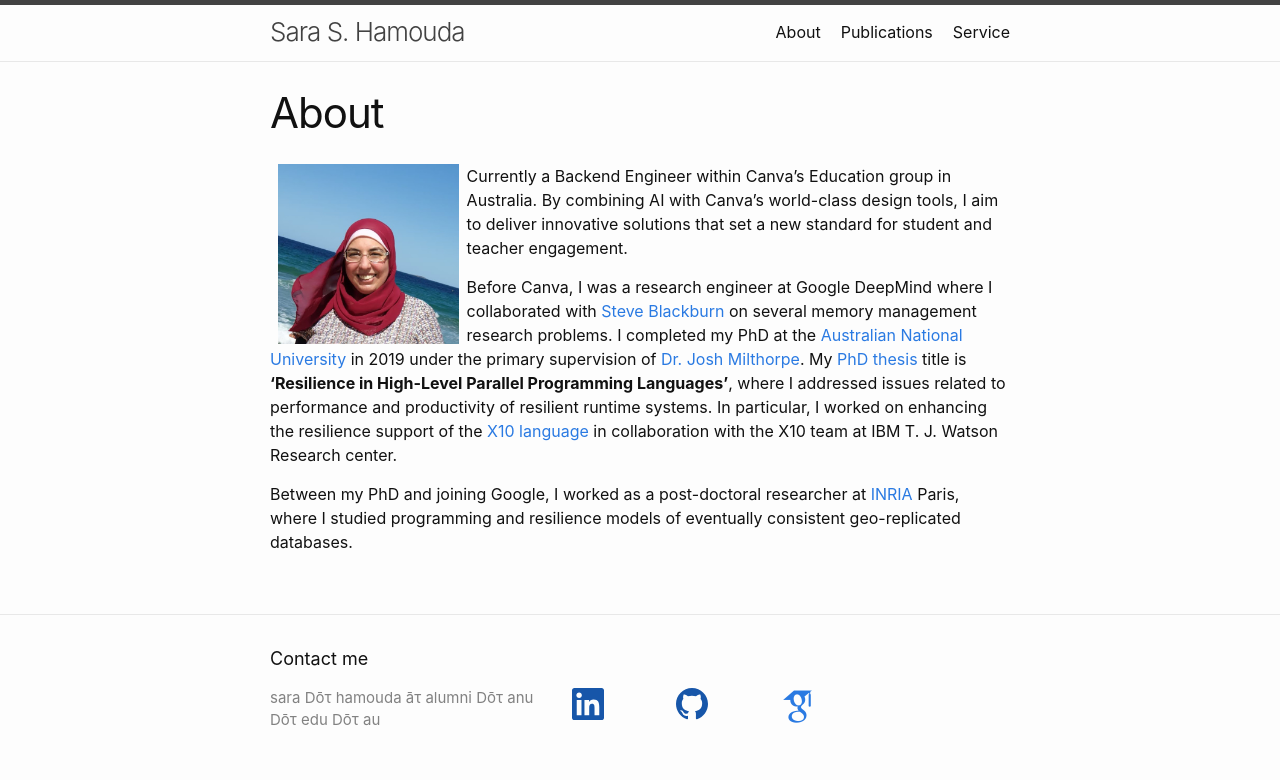
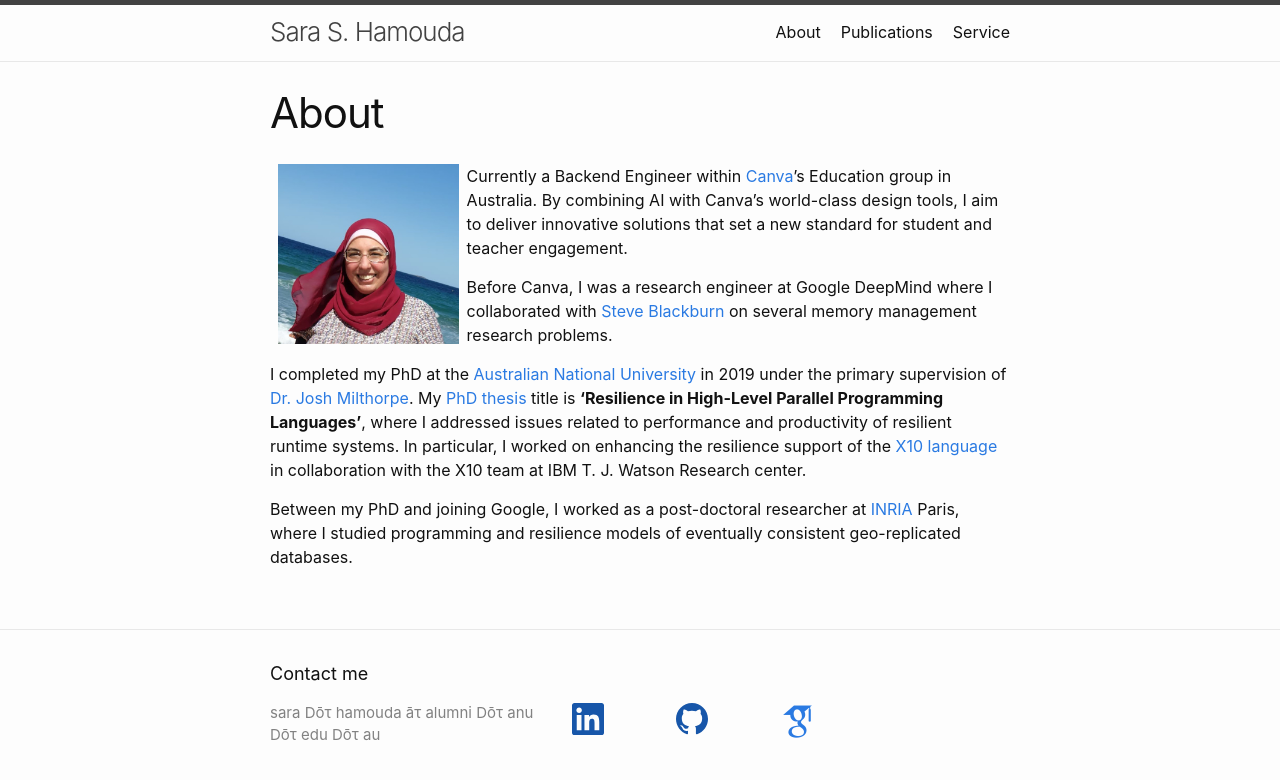
Before and after one commit to shamouda/shamouda.github.io, a Jekyll site: the page built from about.md, in a window 1280 px wide. Shown: the top 780 px of the page. Built offline with Jekyll 4.4.1, drawn with Linux system fonts in a browser that asks for light colours; some web fonts are replaced; part of the change alters nothing that is shown.

```diff
--- a/about.md
+++ b/about.md
@@ -6,9 +6,10 @@ permalink: /about/
 
 <img style="float: left;" src="/assets/img/sara2_.jpg" width="180.6px" height="180" hspace="8">
 
-Currently a Backend Engineer within Canva’s Education group in Australia. By combining AI with Canva’s world-class design tools, I aim to deliver innovative solutions that set a new standard for student and teacher engagement.
+Currently a Backend Engineer within [Canva](https://www.lifeatcanva.com/en/)’s Education group in Australia. By combining AI with Canva’s world-class design tools, I aim to deliver innovative solutions that set a new standard for student and teacher engagement.
 
 Before Canva, I was a research engineer at Google DeepMind where I collaborated with [Steve Blackburn](https://www.steveblackburn.org/) on several memory management research problems.
+
 I completed my PhD at the [Australian National University](http://www.anu.edu.au/) in 2019
 under the primary supervision of [Dr. Josh Milthorpe](http://www.milthorpe.org/).
 My [PhD thesis](https://openresearch-repository.anu.edu.au/handle/1885/164137) title is **'Resilience in High-Level Parallel Programming Languages'**, where
```
